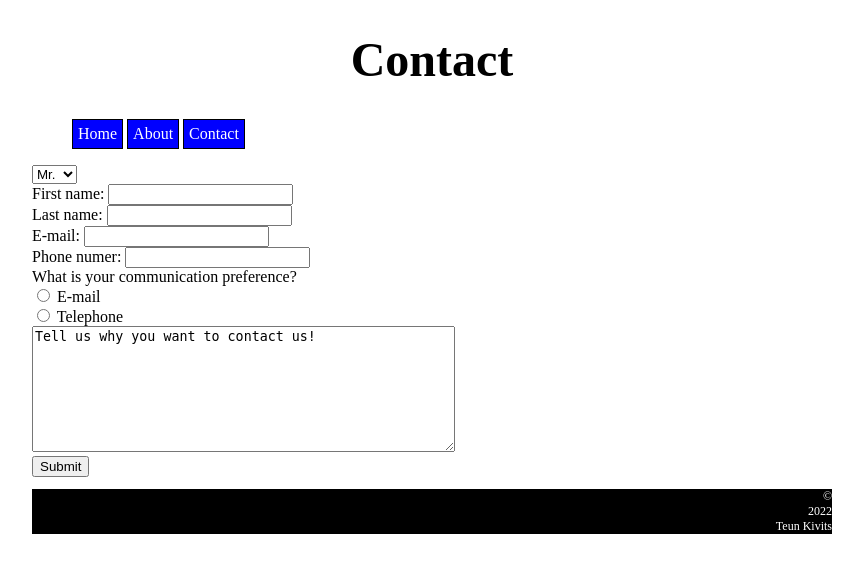
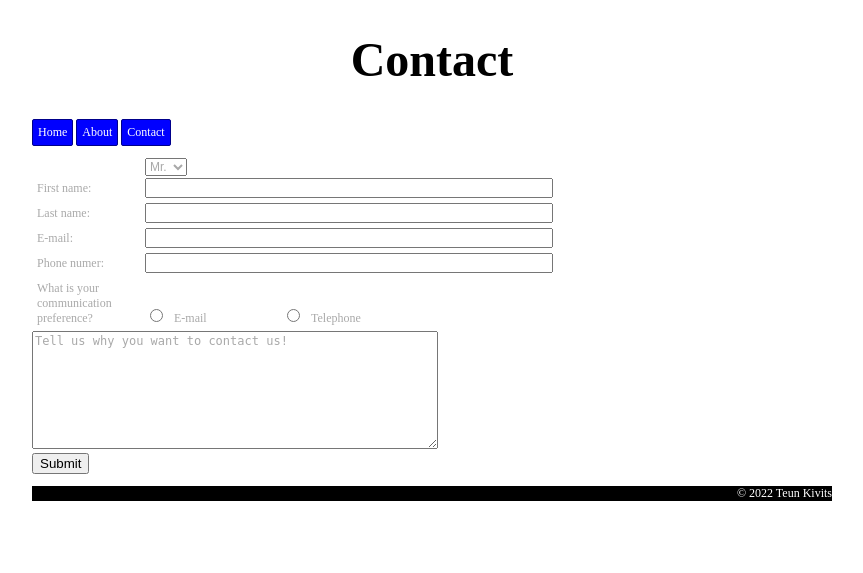
Before and after one commit to tkivits/educom-webshop-basis, a PHP site: page /contact.html in a window 1280 px wide. Shown: the top 573 px of the page, without its empty margins (208-1071 px from the left). Run offline with PHP 8.4, Linux system fonts and the light colour scheme.

Commit message:
Issue02: klaar voor review

```diff
--- a/CSS/stylesheet.css
+++ b/CSS/stylesheet.css
@@ -3,29 +3,46 @@
 body {
 	width: 800px;
 	margin: auto;
+	font-size: 12px;
+	color: darkgray;
 }
 h1 {
 	text-align: center;
 	font-size: 48px;
+	color: black;
+}
+.menu {
+	list-style-type: none;
+	padding: 0px;
 }
 .menu li {
-	list-style-type: none;
 	display: inline-block;
 	padding: 5px;
-	border: 1px solid black;
+	border: 1px solid darkblue;
+	border-radius: 2px;
 	background-color: blue;
 }
 .menu li > a {
 	color: white;
 	text-decoration: none;
 }
-.text {
+.foot {
+	color: white;
+	background-color: black;
+	text-align: right;
+}
+.form select[id="salutation"] {
 	font-size: 12px;
 	color: darkgray;
 }
-.foot {
-	color: white;
-	background-color: black;
+.form input[type="text"], input[type="email"], input[type="tel"], textarea {
+	width: 400px;
 	font-size: 12px;
-	text-align: right;
+	color: darkgray;
 }
+.form label{
+	display: inline-block;
+	width: 100px;
+	padding: 5px;
+	text-align: left;
+}
--- a/about.html
+++ b/about.html
@@ -27,7 +27,7 @@
 Right now i'm still learning though, as you can clearly see on this site.</p>
 
 <footer class="foot">
-	<p>&copy;<br>2022<br>Teun Kivits</p>
+	<p>&copy; 2022 Teun Kivits</p>
 </footer>
 
 
--- a/contact.html
+++ b/contact.html
@@ -30,9 +30,9 @@
 		<input type="email" id="email" name="email"><br>
 	<label for="phone">Phone numer:</label>
 		<input type="tel" id="phone" name="phone"><br>
-	<label for="com_pref">What is your communication preference?</label><br>
+	<label for="com_pref">What is your communication preference?</label>
 	<input type="radio" id="email" name="com_pref">
-		<label for="email">E-mail</label><br>
+		<label for="email">E-mail</label>
 	<input type="radio" id="telephone" name="com_pref">
 		<label for="telephone">Telephone</label><br>
 	<textarea id="message" name="message" rows="8" cols="50">Tell us why you want to contact us!</textarea><br>
@@ -40,7 +40,7 @@
 </form>
 
 <footer class="foot">
-	<p>&copy;<br>2022<br>Teun Kivits</p>
+	<p>&copy; 2022 Teun Kivits</p>
 </footer>
 
 
--- a/index.html
+++ b/index.html
@@ -18,7 +18,7 @@
 <p class="text">Welcome on this site!</p>
 
 <footer class="foot">
-	<p>&copy;<br>2022<br>Teun Kivits</p>
+	<p>&copy; 2022 Teun Kivits</p>
 </footer>
 
 </body>
```
